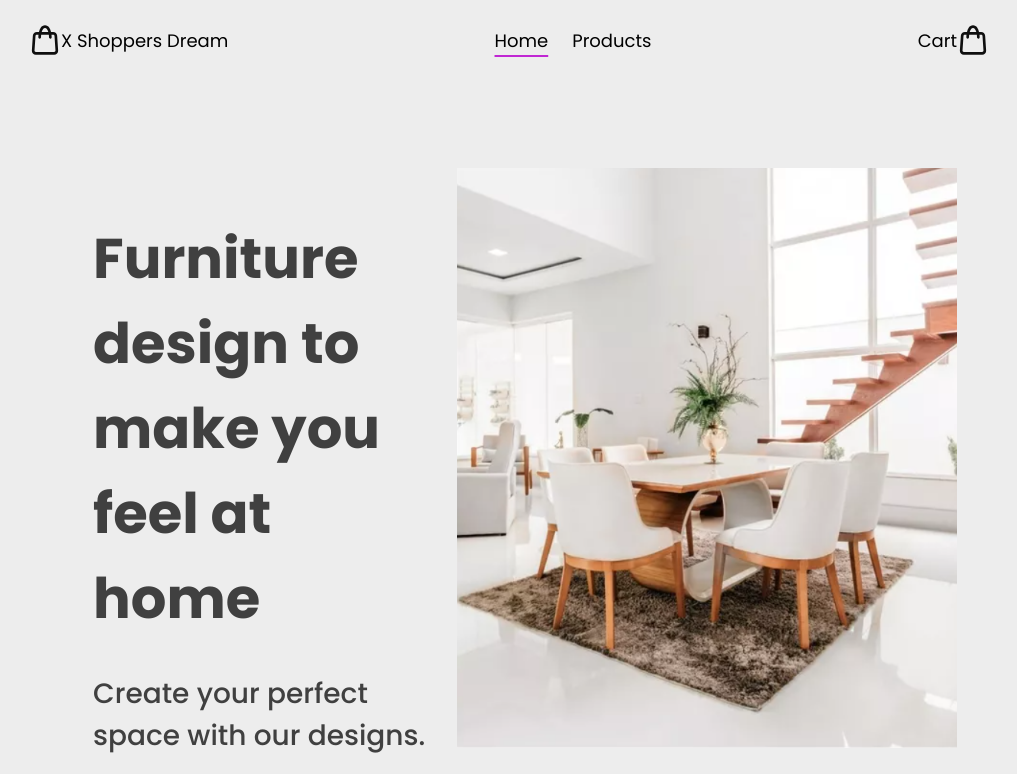
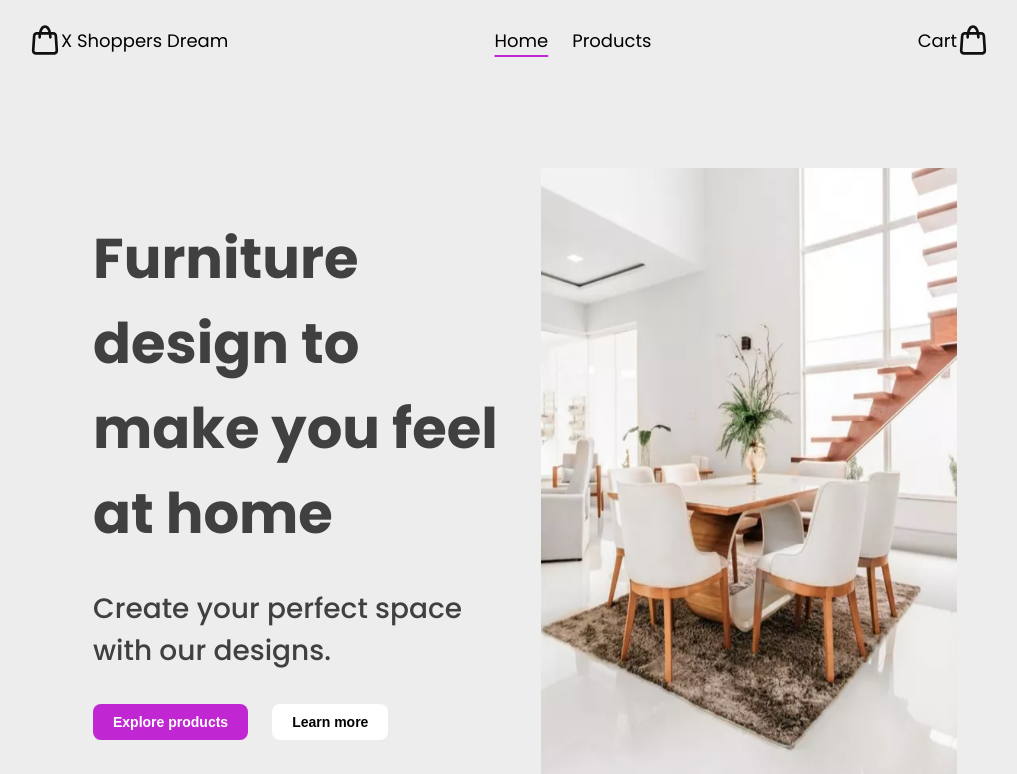
Before and after one commit to dariojularic/x-shopper-dream-e-commerce, a React (Vite) app: page / in a window 1280 px wide. Shown: the top 774 px of the page, without its empty margins (131-1148 px from the left). Built offline with nearby package versions, Linux system fonts and the light colour scheme; no server answers.

Commit message:
Refactor code

```diff
--- a/src/pages/Home/Index.css
+++ b/src/pages/Home/Index.css
@@ -27,8 +27,9 @@ main {
 }
 
 .home1-img {
-  height: 58rem;
-  /* height: 100%; */
+  /* height: 58rem; */
+  height: 100%;
+  width: 100%;
 }
 
 .hero-header-container {
@@ -37,6 +38,7 @@ main {
   flex-direction: column;
   gap: 3.2rem;
   padding: 4.8rem 0;
+  width: 50%;
   /* align-items: center; */
   /* justify-content: center; */
 }
@@ -95,6 +97,10 @@ main {
   margin-top: 0;
 }
 
+.hero-image {
+  width: 50%;
+}
+
 @media (max-width: 800px) {
   .first-section {
     display: block;
--- a/src/pages/Home/components/FeaturedProducts.tsx
+++ b/src/pages/Home/components/FeaturedProducts.tsx
@@ -13,9 +13,9 @@ function FeaturedProducts() {
         if (!response.ok) {
           throw new Error(`HTTP error! status: ${response.status}`);
         }
-        const data = await response.json();
+        const data: Product[] = await response.json();
         console.log(data);
-        // setProducts(data)
+        setProducts(data.slice(1, 3))
       } catch (error) {
         console.error("Error fetching data", error);
       }
@@ -35,8 +35,9 @@ function FeaturedProducts() {
         <div className="featured-products-container">
           <ul>
             {products.map((product) => (
+              // console.log(products)
               <li key={product.id}>
-                <ProductCard {...product} />
+                <ProductCard product={product} />
               </li>
             ))}
           </ul>
```
Also changed, not shown: src/components/ProductCard.tsx (+4 -4 lines).
